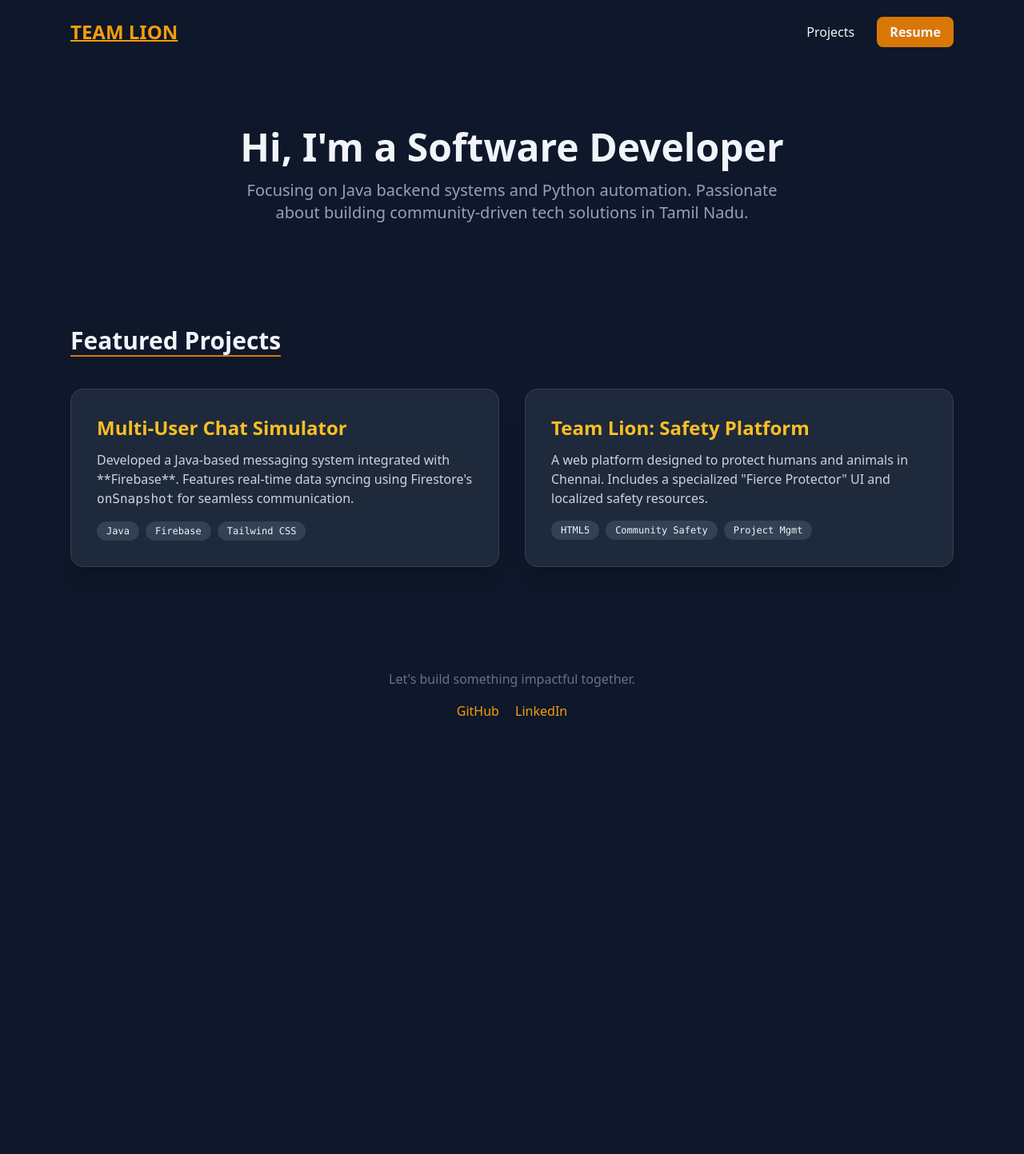
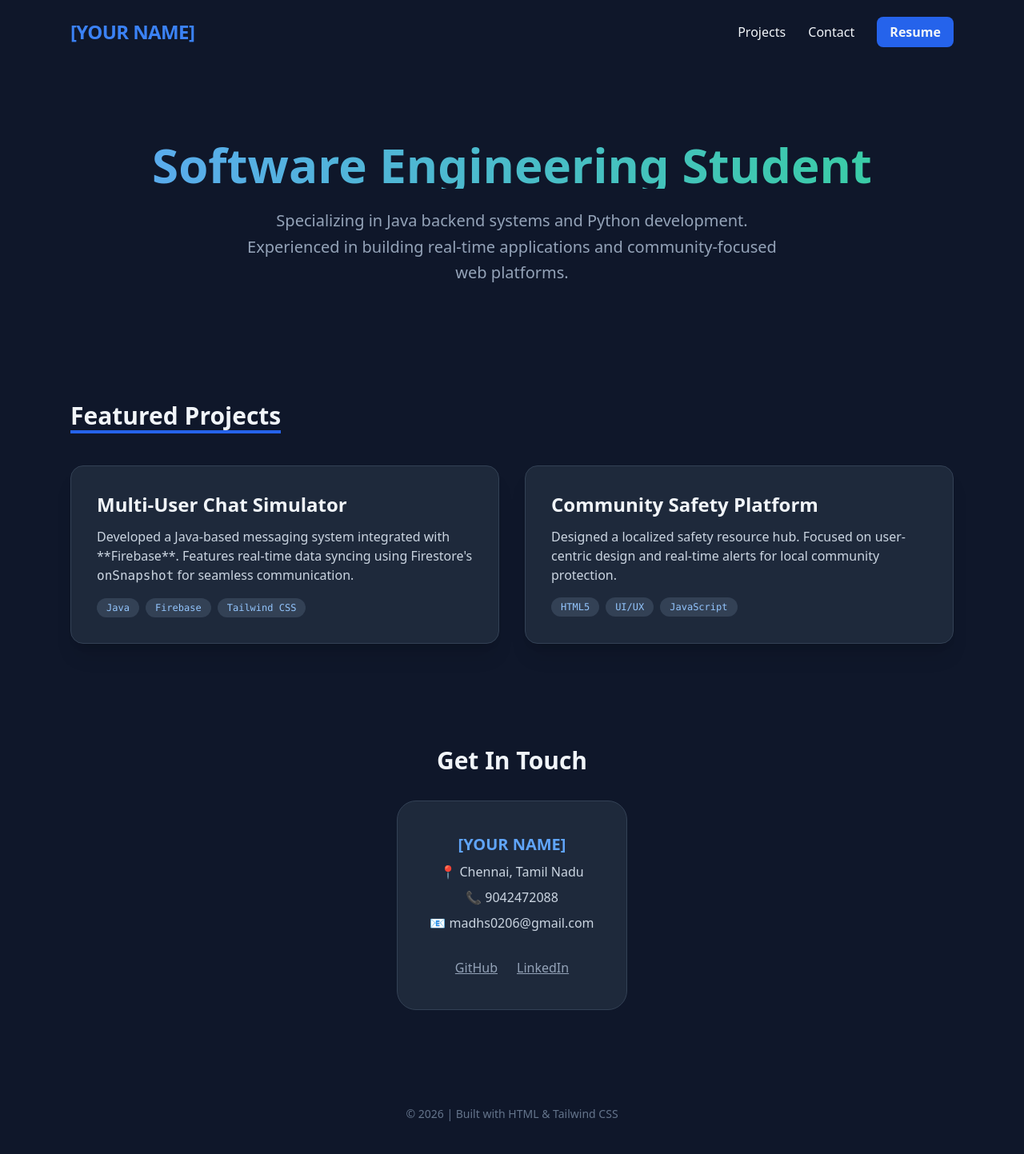
Before and after one commit to madhs0206-sys/madhs0206.github.io, a plain HTML site: page index.html in a window 1280 px wide. Shown: the whole page at 80% size. Before the commit the page ends 981 px from the top, so only its background shows below. Drawn offline with nearby package versions, Linux system fonts and the light colour scheme.

Commit message:
Update index.html

```diff
--- a/index.html
+++ b/index.html
@@ -4,64 +4,77 @@
     <meta charset="UTF-8">
     <meta name="viewport" content="width=device-width, initial-scale=1.0">
     <script src="https://cdn.tailwindcss.com"></script>
-    <title>Developer Portfolio</title>
+    <title>MADHUSHREE | Portfolio</title>
 </head>
 <body class="bg-slate-900 text-slate-100">
 
     <nav class="p-6 flex justify-between items-center max-w-6xl mx-auto">
-        <h1 class="text-2xl font-bold text-amber-500 underline decoration-2">TEAM LION</h1>
+        <h1 class="text-2xl font-bold tracking-tight text-blue-500 uppercase">[YOUR NAME]</h1>
         <div class="space-x-6">
-            <a href="#projects" class="hover:text-amber-400">Projects</a>
-            <a href="resume.pdf" target="_blank" class="bg-amber-600 px-4 py-2 rounded-lg font-bold hover:bg-amber-500">Resume</a>
+            <a href="#projects" class="hover:text-blue-400">Projects</a>
+            <a href="#contact" class="hover:text-blue-400">Contact</a>
+            <a href="resume.pdf" target="_blank" class="bg-blue-600 px-4 py-2 rounded-lg font-bold hover:bg-blue-500 transition">Resume</a>
         </div>
     </nav>
 
-    <header class="py-20 text-center px-4">
-        <h2 class="text-5xl font-extrabold mb-4">Hi, I'm a Software Developer</h2>
-        <p class="text-xl text-slate-400 max-w-2xl mx-auto">
-            Focusing on Java backend systems and Python automation.
-            Passionate about building community-driven tech solutions in Tamil Nadu.
+    <header class="py-24 text-center px-4">
+        <h2 class="text-6xl font-extrabold mb-6 bg-gradient-to-r from-blue-400 to-emerald-400 bg-clip-text text-transparent">
+            Software Engineering Student
+        </h2>
+        <p class="text-xl text-slate-400 max-w-2xl mx-auto leading-relaxed">
+            Specializing in Java backend systems and Python development.
+            Experienced in building real-time applications and community-focused web platforms.
         </p>
     </header>
 
     <section id="projects" class="max-w-6xl mx-auto py-12 px-6">
-        <h3 class="text-3xl font-bold mb-10 border-b-2 border-amber-600 inline-block">Featured Projects</h3>
+        <h3 class="text-3xl font-bold mb-10 border-b-4 border-blue-600 inline-block">Featured Projects</h3>
 
         <div class="grid md:grid-cols-2 gap-8">
-            <div class="bg-slate-800 p-8 rounded-2xl border border-slate-700 hover:border-amber-500 transition shadow-xl">
-                <h4 class="text-2xl font-bold mb-3 text-amber-400">Multi-User Chat Simulator</h4>
+            <div class="bg-slate-800 p-8 rounded-2xl border border-slate-700 hover:border-blue-500 transition-all shadow-xl group">
+                <h4 class="text-2xl font-bold mb-3 group-hover:text-blue-400">Multi-User Chat Simulator</h4>
                 <p class="text-slate-300 mb-4">
                     Developed a Java-based messaging system integrated with **Firebase**.
                     Features real-time data syncing using Firestore's <code>onSnapshot</code> for seamless communication.
                 </p>
                 <div class="flex flex-wrap gap-2 text-xs font-mono">
-                    <span class="bg-slate-700 px-3 py-1 rounded-full">Java</span>
-                    <span class="bg-slate-700 px-3 py-1 rounded-full">Firebase</span>
-                    <span class="bg-slate-700 px-3 py-1 rounded-full">Tailwind CSS</span>
+                    <span class="bg-slate-700 px-3 py-1 rounded-full text-blue-300">Java</span>
+                    <span class="bg-slate-700 px-3 py-1 rounded-full text-blue-300">Firebase</span>
+                    <span class="bg-slate-700 px-3 py-1 rounded-full text-blue-300">Tailwind CSS</span>
                 </div>
             </div>
 
-            <div class="bg-slate-800 p-8 rounded-2xl border border-slate-700 hover:border-amber-500 transition shadow-xl">
-                <h4 class="text-2xl font-bold mb-3 text-amber-400">Team Lion: Safety Platform</h4>
+            <div class="bg-slate-800 p-8 rounded-2xl border border-slate-700 hover:border-blue-500 transition-all shadow-xl group">
+                <h4 class="text-2xl font-bold mb-3 group-hover:text-blue-400">Community Safety Platform</h4>
                 <p class="text-slate-300 mb-4">
-                    A web platform designed to protect humans and animals in Chennai.
-                    Includes a specialized "Fierce Protector" UI and localized safety resources.
+                    Designed a localized safety resource hub. Focused on user-centric design and real-time alerts for local community protection.
                 </p>
                 <div class="flex flex-wrap gap-2 text-xs font-mono">
-                    <span class="bg-slate-700 px-3 py-1 rounded-full">HTML5</span>
-                    <span class="bg-slate-700 px-3 py-1 rounded-full">Community Safety</span>
-                    <span class="bg-slate-700 px-3 py-1 rounded-full">Project Mgmt</span>
+                    <span class="bg-slate-700 px-3 py-1 rounded-full text-blue-300">HTML5</span>
+                    <span class="bg-slate-700 px-3 py-1 rounded-full text-blue-300">UI/UX</span>
+                    <span class="bg-slate-700 px-3 py-1 rounded-full text-blue-300">JavaScript</span>
                 </div>
             </div>
         </div>
     </section>
 
-    <footer class="py-20 text-center">
-        <p class="text-slate-500">Let's build something impactful together.</p>
-        <div class="mt-4 space-x-4">
-            <a href="#" class="text-amber-500 hover:underline">GitHub</a>
-            <a href="#" class="text-amber-500 hover:underline">LinkedIn</a>
+    <section id="contact" class="max-w-4xl mx-auto py-20 px-6 text-center">
+        <h3 class="text-3xl font-bold mb-8">Get In Touch</h3>
+        <div class="bg-slate-800 p-10 rounded-3xl border border-slate-700 inline-block w-full md:w-auto">
+            <p class="text-xl font-semibold mb-2 text-blue-400">[YOUR NAME]</p>
+            <p class="text-slate-300 mb-2">📍 Chennai, Tamil Nadu</p>
+            <p class="text-slate-300 mb-2">📞 9042472088</p>
+            <p class="text-slate-300">📧 madhs0206@gmail.com</p>
+
+            <div class="mt-8 flex justify-center space-x-6">
+                <a href="https://github.com/[YOUR-GITHUB]" class="text-slate-400 hover:text-white underline">GitHub</a>
+                <a href="https://linkedin.com/in/[www.linkedin.com/in/madhu-shree-4a0813334]" class="text-slate-400 hover:text-white underline">LinkedIn</a>
+            </div>
         </div>
+    </section>
+
+    <footer class="py-10 text-center text-slate-500 text-sm">
+        &copy; 2026 | Built with HTML & Tailwind CSS
     </footer>
 
 </body>
```
